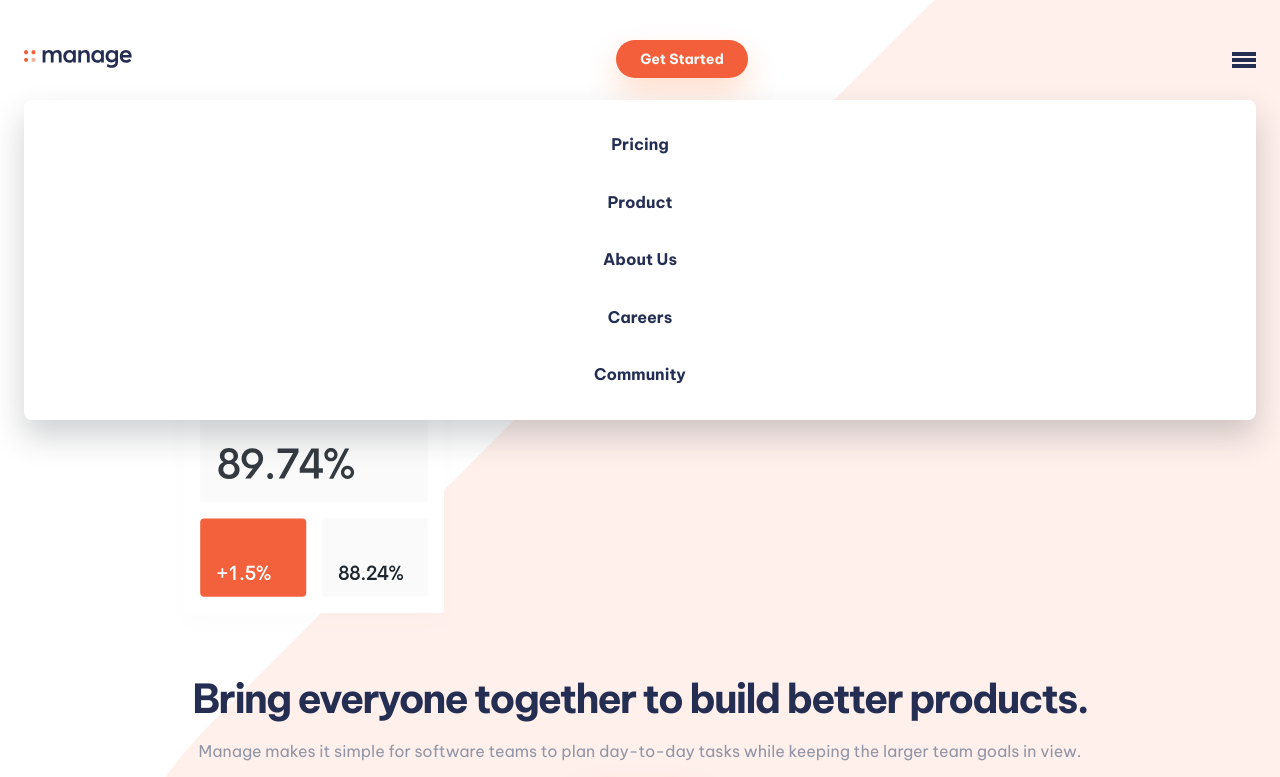
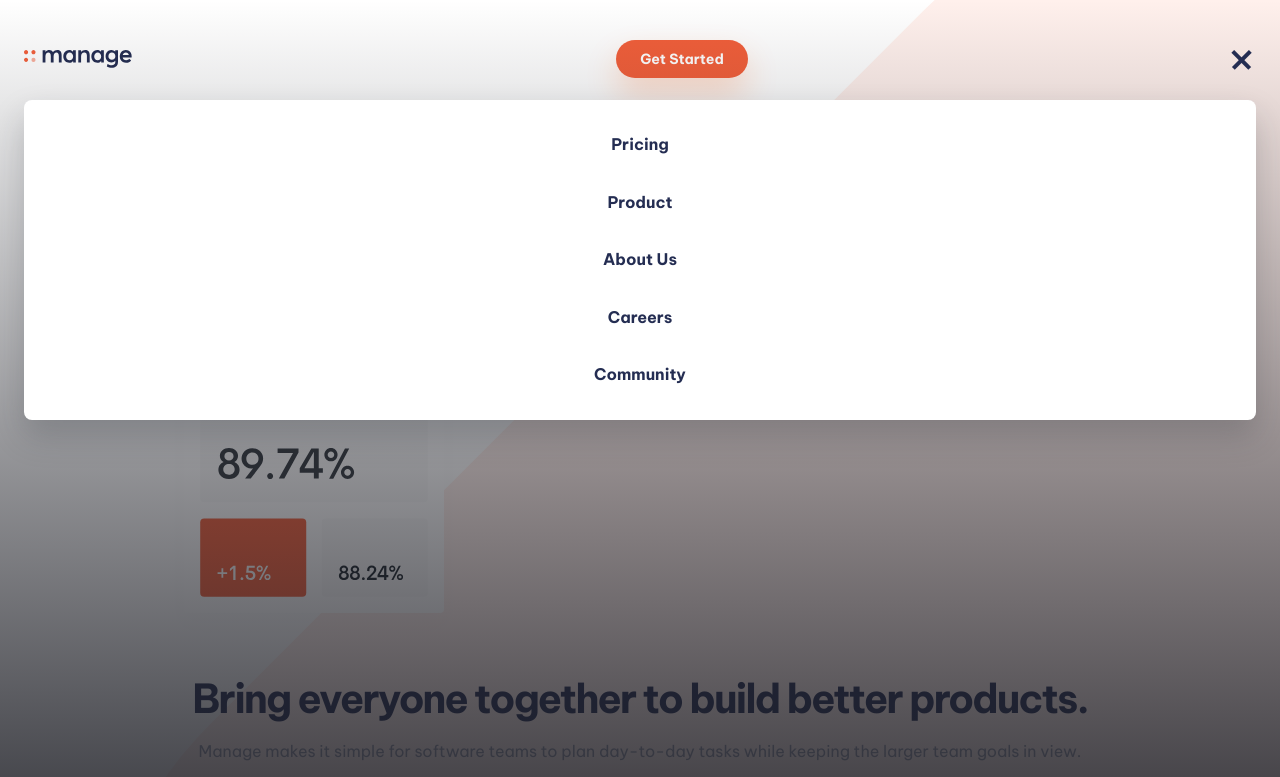
Before and after one commit to indigoscipio/manage-landing-page-v1, a website: page index.html in a window 1280 px wide. Both pictures are taken after a click on the element 1244 px from the left and 59 px from the top of the page. Shown: the top 777 px of the page. Drawn offline with Linux system fonts and the light colour scheme.

Commit message:
adding menu interaction

```diff
--- a/index.html
+++ b/index.html
@@ -16,6 +16,7 @@
     <link rel="stylesheet" href="css/main.css" />
   </head>
   <body>
+    <div class="menu-overlay"></div>
     <header class="header">
       <div class="container flex">
         <div class="header__logo">
@@ -33,8 +34,8 @@
         </div>
         <div class="header__hamburger">
           <span class="line line-1"></span>
-          <span class="line line-1"></span>
-          <span class="line line-1"></span>
+          <span class="line line-2"></span>
+          <span class="line line-3"></span>
         </div>
       </div>
     </header>
@@ -146,7 +147,7 @@
             id="input-email"
             type="email"
           />
-          <button class="button button--red">GO</button>
+          <button type="submit" class="button button--red">GO</button>
         </form>
         <ul class="footer__links">
           <li><a href="#">Home</a></li>
--- a/script.js
+++ b/script.js
@@ -1,9 +1,14 @@
 let hamburgerIcon = document.querySelector(".header__hamburger");
 let menuContent = document.querySelector(".header__menu");
+let body = document.querySelector("body");
+let overlay = document.querySelector(".menu-overlay");
 
 hamburgerIcon.addEventListener("click", toggleMenu);
 function toggleMenu() {
   menuContent.classList.toggle("active");
+  hamburgerIcon.classList.toggle("active");
+  body.classList.toggle("locked");
+  overlay.classList.toggle("active");
 }
 
 function toggleOverlay() {
--- a/scss/_globals.scss
+++ b/scss/_globals.scss
@@ -51,6 +51,10 @@ body {
   font-size: $fs-16;
   color: $c-g-300;
   font-family: "Be Vietnam Pro", sans-serif;
+
+  &.locked {
+    overflow: hidden;
+  }
 }
 
 /* A elements that don't have a class get default styles */
--- a/scss/_layout.scss
+++ b/scss/_layout.scss
@@ -17,6 +17,28 @@
   gap: var(--gap, 1.6rem);
 }
 
+//Menu Overlay
+.menu-overlay {
+  position: absolute;
+  height: 120vh;
+  top: 0;
+  background-image: linear-gradient(to bottom, transparent, $c-g-300);
+  right: 0;
+  left: 0;
+  bottom: 0;
+  z-index: 5;
+  visibility: hidden;
+  opacity: 0;
+  transition: all 0.3s ease;
+  transform: translateY(16px);
+
+  &.active {
+    visibility: visible;
+    opacity: 1;
+    transform: translateY(0);
+  }
+}
+
 //Header
 .header {
   padding: 4rem 0;
@@ -32,6 +54,7 @@
 
   &__hamburger {
     cursor: pointer;
+    z-index: 6;
 
     span {
       width: 24px;
@@ -39,10 +62,26 @@
       margin-top: 2px;
       display: block;
       background-color: $c-p-blue;
+      transition: all 0.3s ease;
+      transform-origin: 15% 40%;
+    }
+
+    &.active {
+      span:first-child {
+        transform: rotate(45deg);
+      }
+      span:nth-child(2) {
+        transform: scale(0);
+      }
+
+      span:last-child {
+        transform: rotate(-45deg);
+      }
     }
   }
 
   &__menu {
+    z-index: 6;
     text-align: center;
     position: absolute;
     border-radius: 0.8rem;
@@ -54,10 +93,13 @@
     font-weight: bold;
     visibility: hidden;
     opacity: 0;
+    transform: translateY(-16px);
+    transition: all 0.3s ease;
 
     &.active {
       visibility: visible;
       opacity: 1;
+      transform: translateY(0);
     }
 
     li {
```
Also changed, not shown: css/main.css.
